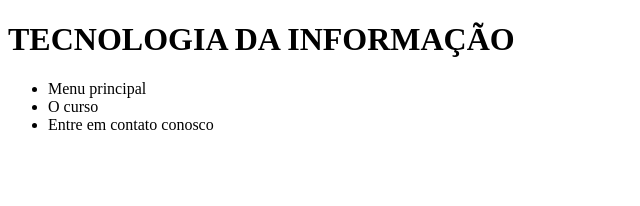
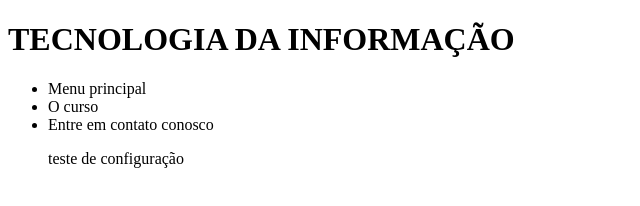
Before and after one commit to xinalse/filmes_tecinfo, a plain HTML site: page index.html in a window 1280 px wide. Shown: the whole page, without its empty margins (0-640 px from the left). Drawn offline with Linux system fonts and the light colour scheme.

Commit message:
foi configurado o index nv

```diff
--- a/index.html
+++ b/index.html
@@ -13,6 +13,7 @@
         <li>Menu principal</li>
         <li>O curso</li>
         <li>Entre em contato conosco</li>
+        <p>teste de configuração</p>
     </ul>
 </body>
 </html>
```
